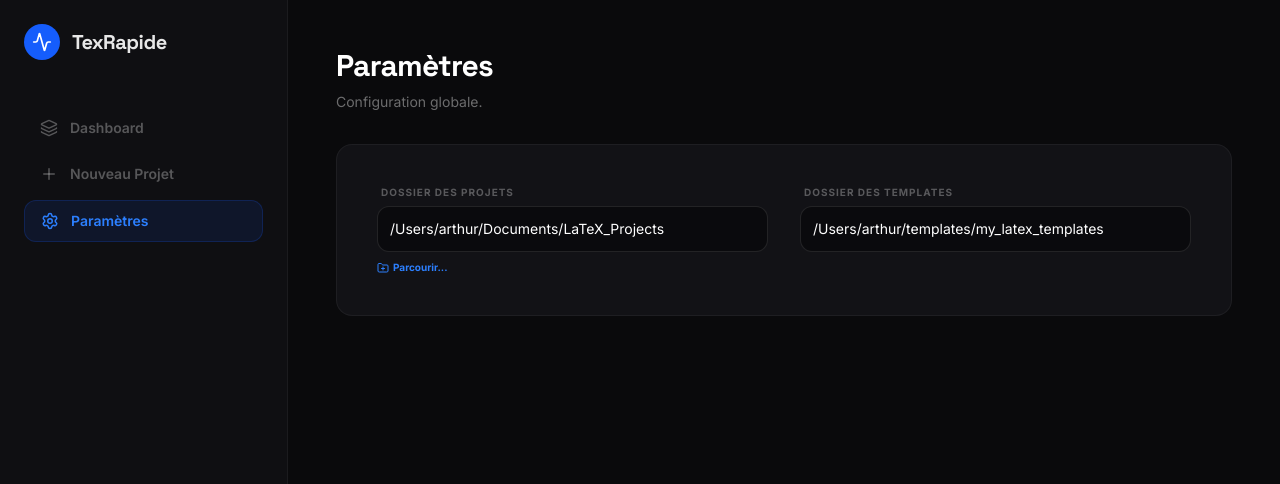
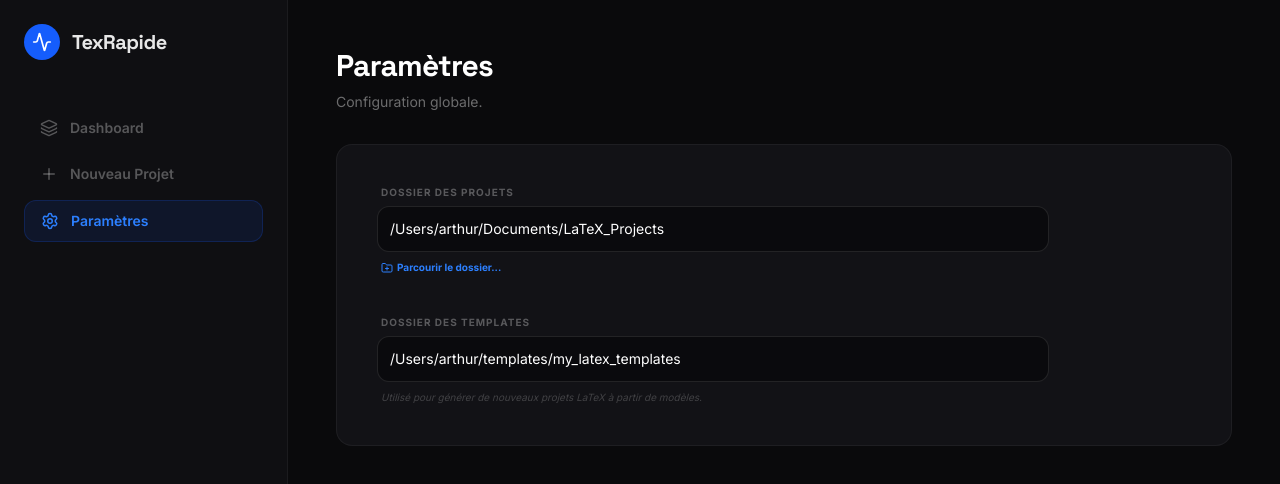
Before and after one commit to ArTranArt/TexRapide, a React (Vite) app: page / in a window 1280 px wide. Both pictures are taken after a click on the button "Paramètres". Shown: the top 484 px of the page. Built offline with nearby package versions, Linux system fonts and the light colour scheme.

Commit message:
parameters one under the other

```diff
--- a/src/App.tsx
+++ b/src/App.tsx
@@ -474,18 +474,22 @@ function App() {
                 <h1 className="text-3xl font-bold mb-2">Paramètres</h1>
                 <p className="text-white/40 text-sm">Configuration globale.</p>
               </header>
-              <section className="bg-[#121216] border border-white/5 rounded-2xl p-8 md:p-10 space-y-10">
-                <div className="grid grid-cols-1 md:grid-cols-2 gap-8">
+              <section className="bg-[#121216] border border-white/5 rounded-2xl p-8 md:p-10">
+                <div className="flex flex-col gap-10 max-w-2xl">
                   <div className="space-y-2">
                     <InputGroup label="Dossier des Projets" value={targetDir} onChange={setTargetDir} />
                     <button
                       onClick={handleSelectDir}
-                      className="text-[10px] font-bold text-blue-500 hover:underline flex items-center gap-1"
+                      className="text-[10px] font-bold text-blue-500 hover:underline flex items-center gap-1 px-1"
                     >
-                      <FolderPlus size={12} /> Parcourir...
+                      <FolderPlus size={12} /> Parcourir le dossier...
                     </button>
                   </div>
-                  <InputGroup label="Dossier des Templates" value={templateDir} onChange={setTemplateDir} />
+
+                  <div className="space-y-2">
+                    <InputGroup label="Dossier des Templates" value={templateDir} onChange={setTemplateDir} />
+                    <p className="text-[10px] text-white/20 px-1 italic">Utilisé pour générer de nouveaux projets LaTeX à partir de modèles.</p>
+                  </div>
                 </div>
               </section>
             </div>
```
